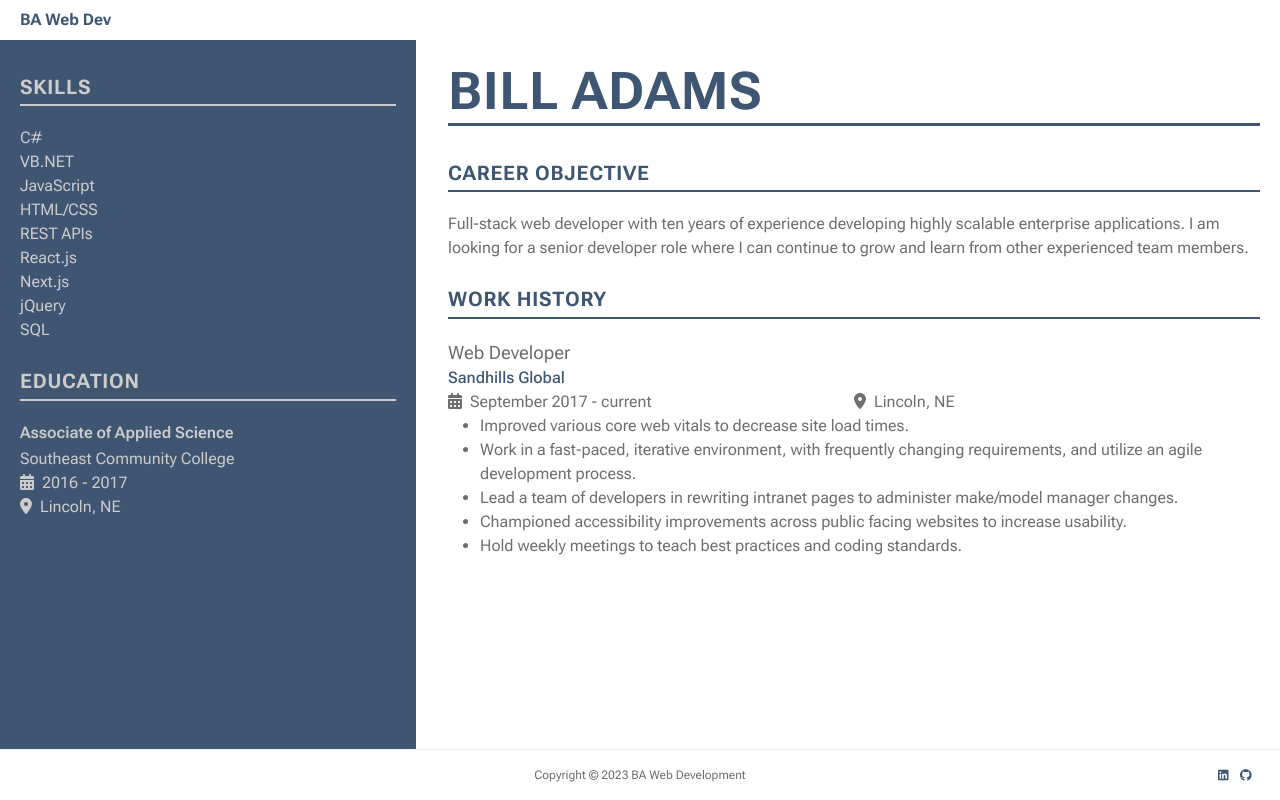
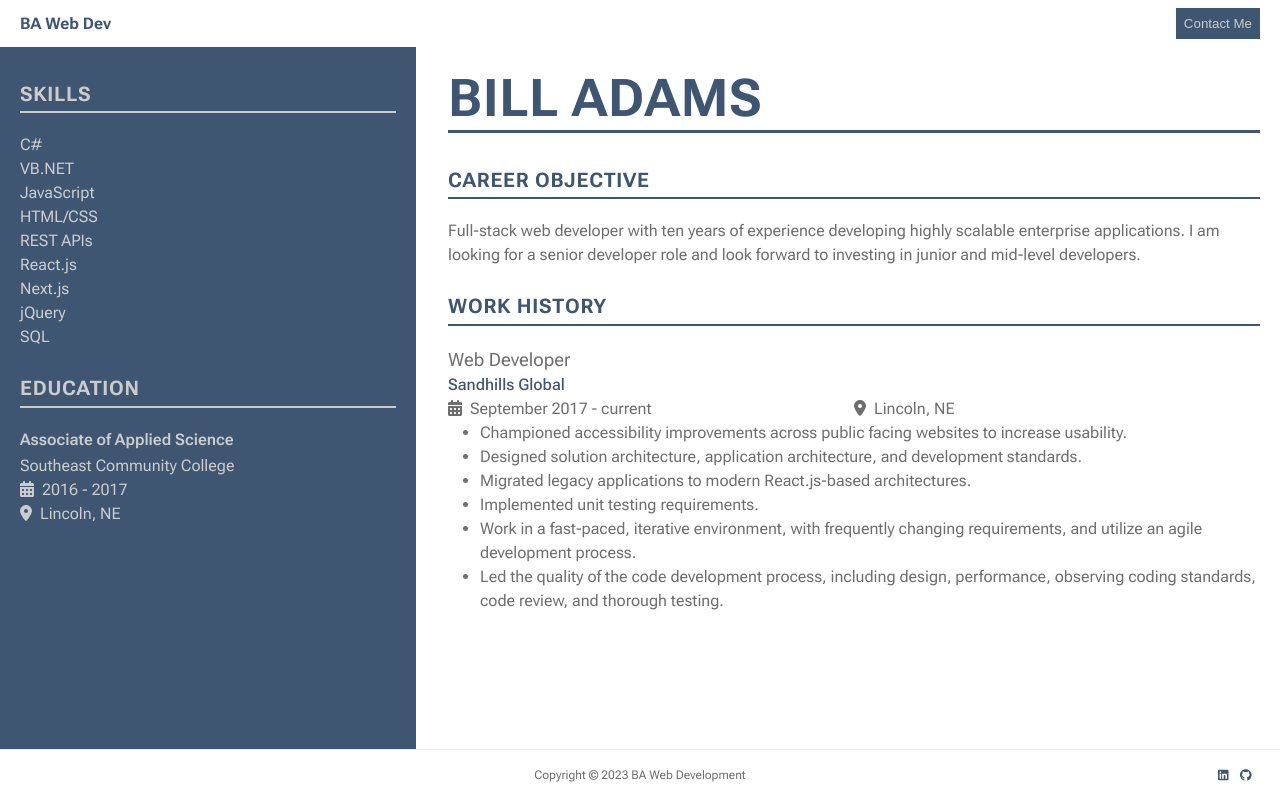
Before and after one commit to billadams/billadamswebdev, a Next.js app: page /resume in a window 1280 px wide. Built offline with nearby package versions, Linux system fonts and the light colour scheme.

Commit message:
stubbed out modal

```diff
--- a/src/app/resume/page.tsx
+++ b/src/app/resume/page.tsx
@@ -24,8 +24,8 @@ export default function Page() {
           <p>
             Full-stack web developer with ten years of experience developing
             highly scalable enterprise applications. I am looking for a senior
-            developer role where I can continue to grow and learn from other
-            experienced team members.
+            developer role and look forward to investing in junior and mid-level
+            developers.
           </p>
         </section>
         <Skills />
--- a/src/components/header.tsx
+++ b/src/components/header.tsx
@@ -1,9 +1,26 @@
+'use client';
+import { useState } from 'react';
 import Link from 'next/link';
+import Modal from '@/components/modal/Modal';
 
 export default function Header() {
+  const [showModal, setShowModal] = useState<boolean>(false);
+
+  const displayContactModal = () => {
+    setShowModal(true);
+  };
+
   return (
     <header>
       <Link href='/'>BA Web Dev</Link>
+      <button
+        type='button'
+        className='contact-button'
+        onClick={() => displayContactModal()}
+      >
+        Contact Me
+      </button>
+      {showModal && <Modal showModal={showModal} />}
     </header>
   );
 }
--- /dev/null
+++ b/src/components/modal/Modal.tsx
@@ -0,0 +1,25 @@
+'use Client';
+
+import React, { useRef } from 'react';
+
+export default function Modal({ showModal }: { showModal: boolean }) {
+  const dialogRef = useRef<HTMLDialogElement>(null);
+
+  if (showModal) {
+    return (
+      <dialog id='contact-dialog' ref={dialogRef}>
+        <form method='dialog'>
+          <button type='button' id='close' aria-label='close' formNoValidate>
+            X
+          </button>
+          <label htmlFor='name'>Name:</label>
+          <input type='text' id='name'></input>
+          <label htmlFor='email'>Email:</label>
+          <input type='text' id='email'></input>
+          <label htmlFor='message'>Message:</label>
+          <textarea></textarea>
+        </form>
+      </dialog>
+    );
+  }
+}
--- a/src/components/resume/WorkHistory.tsx
+++ b/src/components/resume/WorkHistory.tsx
@@ -25,21 +25,26 @@ export default function WorkHistory() {
           </div>
         </div>
         <ul className={styles.responsibilities}>
-          <li>Improved various core web vitals to decrease site load times.</li>
+          <li>
+            Championed accessibility improvements across public facing websites
+            to increase usability.
+          </li>
+          <li>
+            Designed solution architecture, application architecture, and
+            development standards.
+          </li>
+          <li>
+            Migrated legacy applications to modern React.js-based architectures.
+          </li>
+          <li>Implemented unit testing requirements.</li>
           <li>
             Work in a fast-paced, iterative environment, with frequently
             changing requirements, and utilize an agile development process.
           </li>
           <li>
-            Lead a team of developers in rewriting intranet pages to administer
-            make/model manager changes.
-          </li>
-          <li>
-            Championed accessibility improvements across public facing websites
-            to increase usability.
-          </li>
-          <li>
-            Hold weekly meetings to teach best practices and coding standards.
+            Led the quality of the code development process, including design,
+            performance, observing coding standards, code review, and thorough
+            testing.
           </li>
         </ul>
       </div>
--- a/src/styles/layout.css
+++ b/src/styles/layout.css
@@ -38,12 +38,27 @@ body {
 }
 
 header {
+  display: flex;
+  align-items: center;
   margin-bottom: 1em;
   font-weight: bold;
 
   & a:link,
   & a:visited {
     text-decoration: none;
+  }
+}
+
+.contact-button {
+  padding: 0.5rem;
+  margin-left: auto;
+  background-color: #3e5671;
+  color: #cccccc;
+  border-style: none;
+  cursor: pointer;
+
+  &:hover {
+    background-color: #2d4560;
   }
 }
 
```
